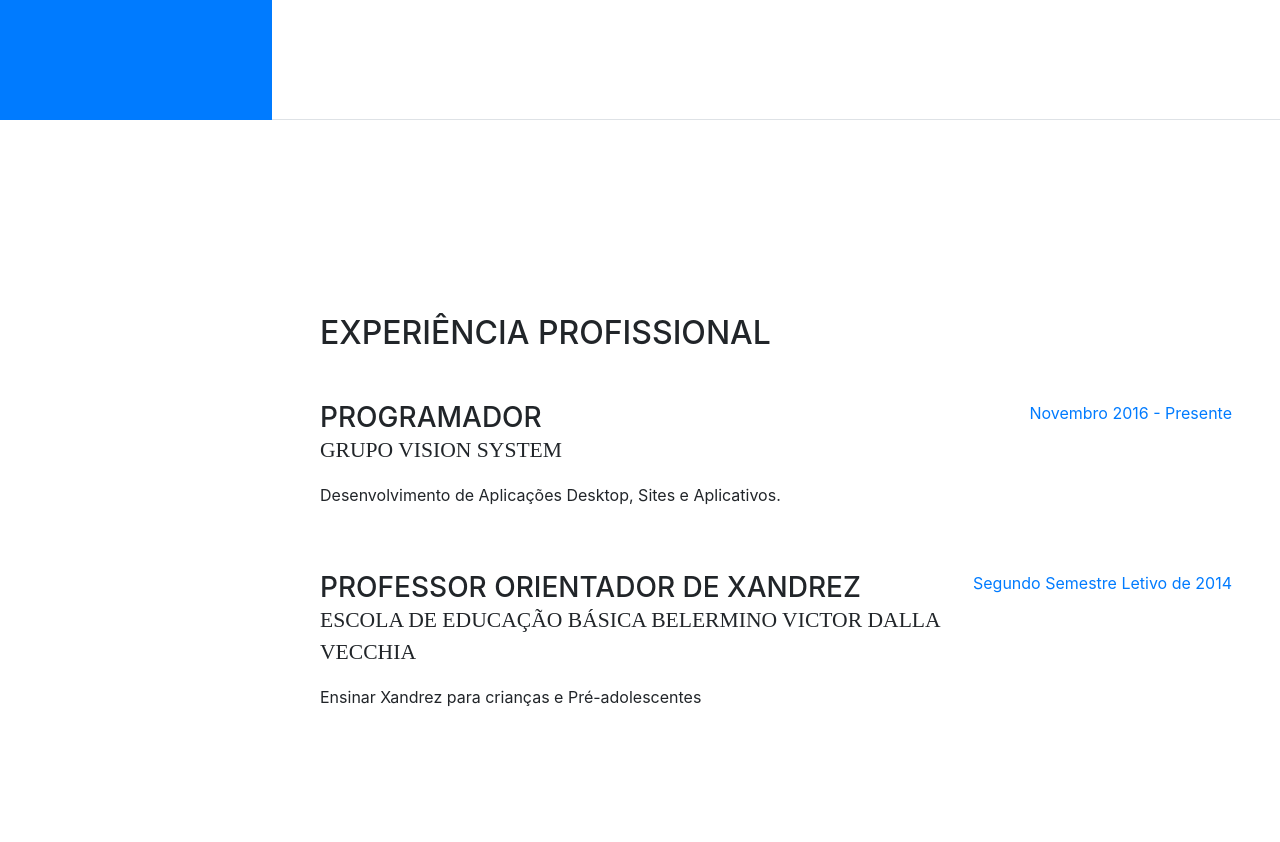
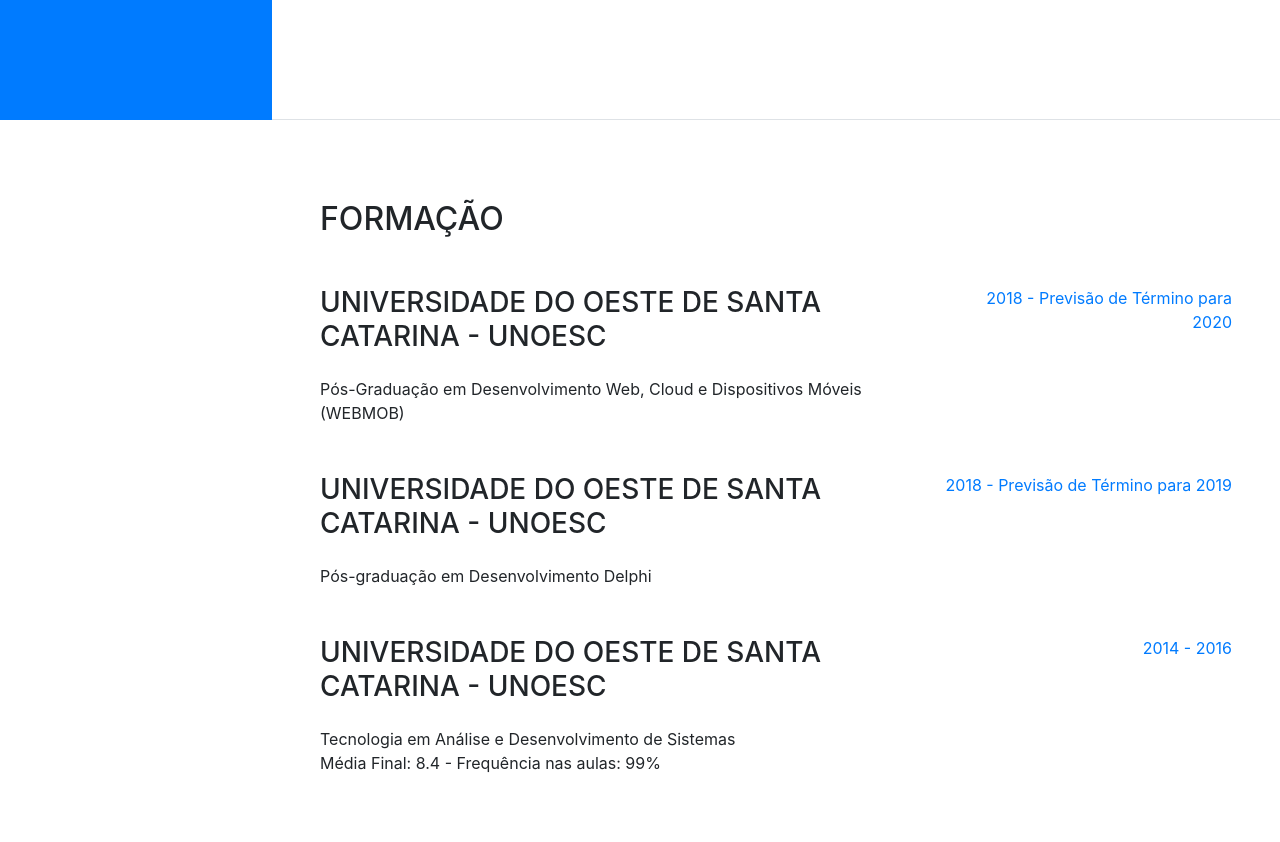
Before and after one commit to MatheusRibak/SitePessoal, a website with bundled scripts: page index.html in a window 1280 px wide. Shown: the part 680-1522 px from the top of the page. Built offline with nearby package versions, Linux system fonts and the light colour scheme; a web font is replaced by a local one.

Commit message:
Pós Graduação.

```diff
--- a/index.html
+++ b/index.html
@@ -29,7 +29,7 @@
 
   <nav class="navbar navbar-expand-lg navbar-dark bg-primary fixed-top" id="sideNav">
     <a class="navbar-brand js-scroll-trigger" href="#page-top">
-      <span class="d-block d-lg-none">Start Bootstrap</span>
+      <span class="d-block d-lg-none">Matheus Ribak</span>
       <span class="d-none d-lg-block">
         <img class="img-fluid img-profile rounded-circle mx-auto mb-2" src="img/profile2.jpg" alt="">
       </span>
@@ -43,11 +43,12 @@
           <a class="nav-link js-scroll-trigger" href="#about">Sobre</a>
         </li>
         <li class="nav-item">
+          <a class="nav-link js-scroll-trigger" href="#education">Formação</a>
+        </li>
+        <li class="nav-item">
           <a class="nav-link js-scroll-trigger" href="#experience">Experiência Profissional</a>
         </li>
-        <li class="nav-item">
-          <a class="nav-link js-scroll-trigger" href="#education">Formação</a>
-        </li>
+
         <li class="nav-item">
           <a class="nav-link js-scroll-trigger" href="#skills">Conhecimentos</a>
         </li>
@@ -91,6 +92,48 @@
         </div>
       </section>
 
+      <section class="resume-section p-3 p-lg-5 d-flex flex-column" id="education">
+        <div class="my-auto">
+          <h2 class="mb-5">Formação</h2>
+
+          <div class="resume-item d-flex flex-column flex-md-row mb-5">
+            <div class="resume-content mr-auto">
+              <h3 class="mb-0">Universidade do Oeste de Santa Catarina - Unoesc</h3>
+              <br>
+              <div> Pós-Graduação em Desenvolvimento Web, Cloud e Dispositivos Móveis (WEBMOB)</div>
+            </div>
+            <div class="resume-date text-md-right">
+              <span class="text-primary">2018 - Previsão de Término para 2020</span>
+            </div>
+          </div>
+
+          <div class="resume-item d-flex flex-column flex-md-row mb-5">
+            <div class="resume-content mr-auto">
+              <h3 class="mb-0">Universidade do Oeste de Santa Catarina - Unoesc</h3>
+              <br>
+              <div>Pós-graduação em Desenvolvimento Delphi</div>
+            </div>
+            <div class="resume-date text-md-right">
+              <span class="text-primary">2018 - Previsão de Término para 2019</span>
+            </div>
+          </div>
+
+          <div class="resume-item d-flex flex-column flex-md-row mb-5">
+            <div class="resume-content mr-auto">
+              <h3 class="mb-0">Universidade do Oeste de Santa Catarina - Unoesc</h3>
+              <br>
+              <div>Tecnologia em Análise e Desenvolvimento de Sistemas</div>
+              <p>Média Final: 8.4 - Frequência nas aulas: 99%</p>
+            </div>
+            <div class="resume-date text-md-right">
+              <span class="text-primary">2014 - 2016</span>
+            </div>
+          </div>
+
+
+        </div>
+      </section>
+
       <section class="resume-section p-3 p-lg-5 d-flex flex-column" id="experience">
         <div class="my-auto">
           <h2 class="mb-5">Experiência Profissional</h2>
@@ -122,25 +165,7 @@
 
       </section>
 
-      <section class="resume-section p-3 p-lg-5 d-flex flex-column" id="education">
-        <div class="my-auto">
-          <h2 class="mb-5">Formação</h2>
 
-          <div class="resume-item d-flex flex-column flex-md-row mb-5">
-            <div class="resume-content mr-auto">
-              <h3 class="mb-0">Universidade do Oeste de Santa Catarina - Unoesc</h3>
-              <br>
-              <div>Tecnologia em Análise e Desenvolvimento de Sistemas</div>
-              <p>Média Final: 8.4 - Frequência nas aulas: 99%</p>
-            </div>
-            <div class="resume-date text-md-right">
-              <span class="text-primary">2014 - 2016</span>
-            </div>
-          </div>
-
-
-        </div>
-      </section>
 
       <section class="resume-section p-3 p-lg-5 d-flex flex-column" id="skills">
         <div class="my-auto">
```
